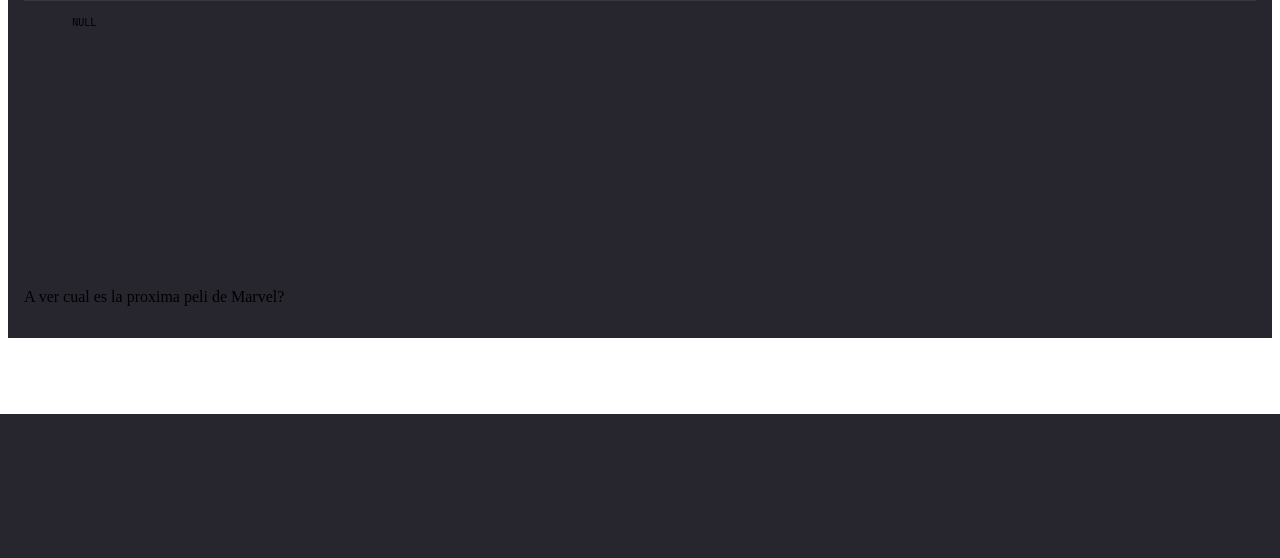
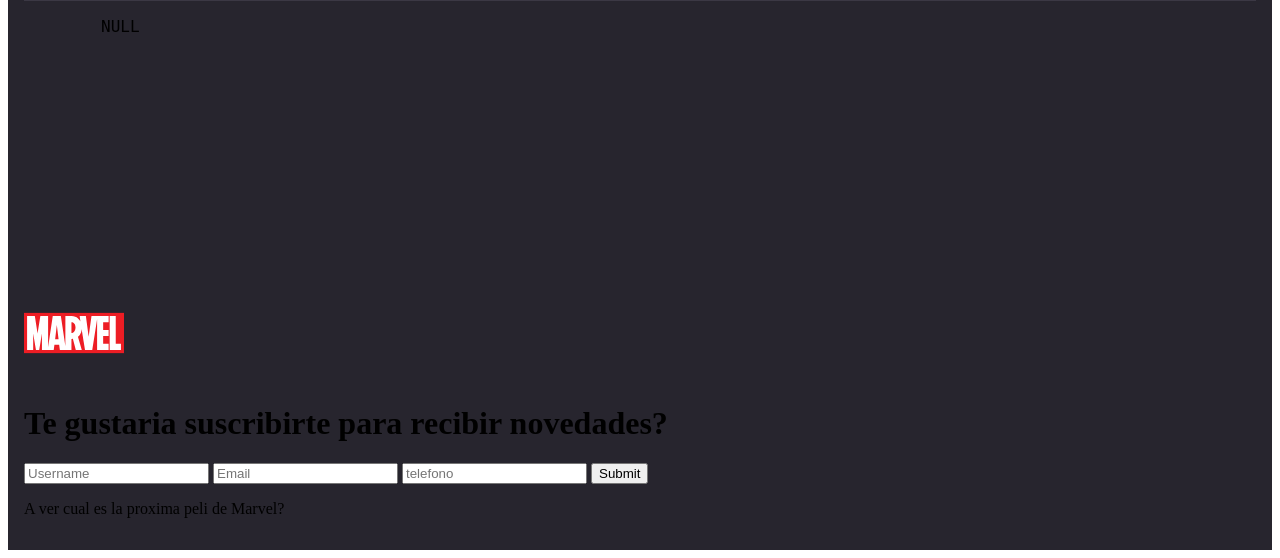
Before and after one commit to BigTutte/primer-proyecto-php, a PHP site: page /TEMP/main.php in a window 1280 px wide. Shown: the part 386-944 px from the top of the page. Before the commit the page ends 800 px from the top, so only its background shows below. Run offline with PHP 8.4, Linux system fonts and the light colour scheme; data that the repository does not hold is empty.

Commit message:
form newsletter, sin logica aun

```diff
--- a/TEMP/main.php
+++ b/TEMP/main.php
@@ -6,11 +6,11 @@
 <main style="background-color:rgb(39, 37, 46); padding: 1rem;">
     <h6 class="text-center text-light font-sm">
         <?=
-        $stringCuantoFalta;
+        $stringCuantoFalta; //mensaje de cuanto falta para el estreno, que se procesa en la funcion padre que llama al renderer de esta template
         ?>
     </h6>
     <div class="card mb-3 shadow" style="background-color:rgb(59, 56, 68); color: #ffffff;">
-    <img src="<?=$posterUrl; ?>" alt="Poster de la pelicula" class="card-img-top"
+    <img src="<?=$posterUrl; //recordar que cada entrada del array asociativo $nextMovieData se convirtio en variable?>" alt="Poster de la pelicula" class="card-img-top"
         style="object-fit: cover; height: 300px;">
     <div class="card-body text-center">
 
@@ -27,13 +27,31 @@
     </div>
 
     </div>
-    <pre style="font-size: 10px; overflow: scroll; height:250px">
+    <pre style="font-size: 16px; overflow: scroll; height:250px">
         <?php var_dump($data);?>
     </pre>
+    <div class="container flex jsutify-content-center">
+    <div class="row">
+        <div class="container col-12 col-md-6 text-right flex-col">
+            <img src="../PUBLIC/Marvel_Logo.svg" alt="nerd face" class="img-fluid" width="100px" height="100px">
+            <h1 class="text-md-end text-center">Te gustaria suscribirte para recibir novedades?</h1>
 
-    <hgroup>
+        </div>
+        <div class="col-md-6 col-12">
+            <div class="row p-3 mb-3">
+                <form>
+                    <div class="row p3">
+                            <input class="form-control" type="text" placeholder="Username" aria-label="default input example">
+                            <input class="form-control" type="email" placeholder="Email" aria-label="default input example">
+                            <input class="form-control" type="input" placeholder="telefono" aria-label="default input example">
+                            <input class="btn btn-primary" type="submit" value="Submit">
+                    </div>
 
-        <h4></h4>
+                </form>
+            </div>
+        </div>
+    </div>
+    </div>
 
-    <p>A ver cual es la proxima peli de Marvel?</p>
+    <p class="text-center">A ver cual es la proxima peli de Marvel?</p>
 </main>
--- a/index.php
+++ b/index.php
@@ -27,8 +27,10 @@
                         // $data = getData(API_URL);
                     ?>
 
+                    <head>
                         <?php renderTemplate('head'); //para que el scope del render sea local?>
-                    <body>
+                    </head>
+                    <body style="overflow:scroll;">
                         <?php renderTemplate('main', $nextMovieData); ?>
                     </body>
                     <footer>
```
